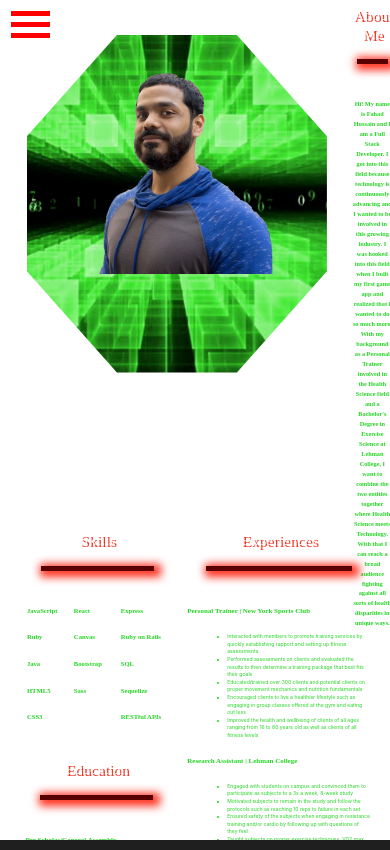
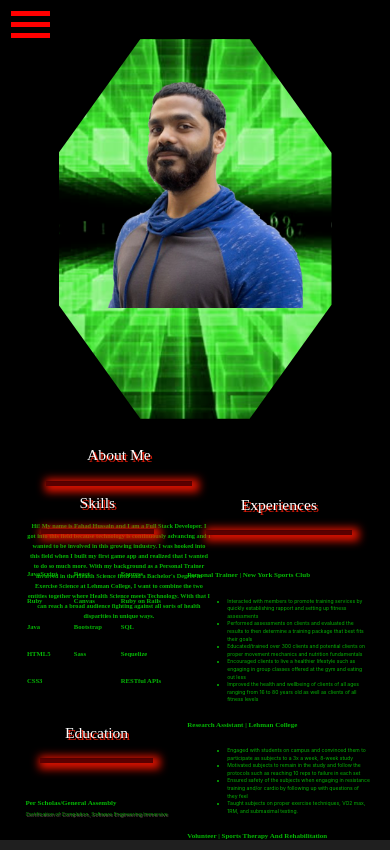
Before and after one commit to sfahadh/Responsive_Portfolio, a React (Create React App) app: page /about-me in a window 390 px wide. Built offline with nearby package versions, Linux system fonts and the light colour scheme; a web font is replaced by a local one.

Commit message:
about me image is centered in mobile view

```diff
--- a/src/components/AboutMe/AboutMe.css
+++ b/src/components/AboutMe/AboutMe.css
@@ -14,8 +14,13 @@
 .whole-image {
     margin-top: 7%;
     margin-left: 2%;
-    display: inline-block;
-    position: relative;
+}
+
+.image-about {
+    display: flex;
+    margin-left: 5%;
+    height: 590px;
+    justify-content: space-between;
 }
 
 .about-me-info {
@@ -78,13 +83,6 @@ hr {
 
 .align-left-title {
     text-align: left;
-}
-
-.image-about {
-    display: flex;
-    margin-left: 5%;
-    height: 590px;
-    justify-content: space-between;
 }
 
 .skills-education {
@@ -204,62 +202,41 @@ hr {
     }
 }
 
-@media screen and (max-width: 650px) {
-    .about-me-page {
-        background-color: white;
+@media screen and (max-width: 700px) {
+    .experiences h1 {
+        margin-top: -60%;
     }
 
-    /* #about-image {
-        width: 460px;
-        height: 55vh;
-        position: relative;
-        margin-left: 12%;
-        margin-top: 3%;
+    .skills h1 {
+        margin-top: -90%;
+    }
+
+    .about-me-info {
+        margin-top: 4%;
+    }
+}
+
+@media screen and (max-width: 550px) {
+    .image-about {
+        display: block;
+        margin-left: 5%;
+        height: 590px;
+        justify-content: space-between;
+        margin: auto;
     }
 
     .whole-image {
-        border: 2px solid red;
+        position: relative;
+        left: 0;
+        margin: 0;
+        padding-top: 10%;
         width: 100vw;
     }
 
-    .image-about {
-        display: block;
+    #about-image {
+        width: 70vw;
+        height: 45vh;
+        margin: auto;
     }
 
-    .about-me-page h1 {
-        font-size: 4vw;
-        margin-top: 15%;
-    }
-
-    .about-me-info p {
-        font-size: 1.6vw;
-    }
-
-    .experiences h1 {
-        margin-top: -32%;
-    }
-
-    .skills h1 {
-        margin-top: -64%;
-    }
-
-    .education h6 {
-        font-size: 1.3vw;
-    }
-
-    #list-of-skills p {
-        font-size: 1.7vw;
-    }
-
-    .align-left-title {
-        font-size: 1.8vw !important;
-    }
-
-    .experiences ul li {
-        font-size: 1.3vw;
-    }
-
-    .education h6 {
-        font-size: 1.3vw;
-    } */
 }
--- a/src/components/Navbar/Navbar.css
+++ b/src/components/Navbar/Navbar.css
@@ -18,6 +18,7 @@
     cursor: pointer;
     margin-left: 22px;
     margin-top: 7px;
+    z-index: 3;
 }
 
 .hamburger span, .x span {
```
